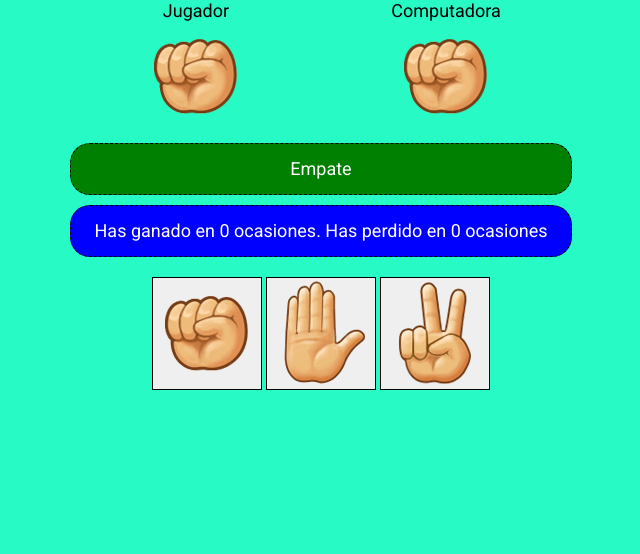
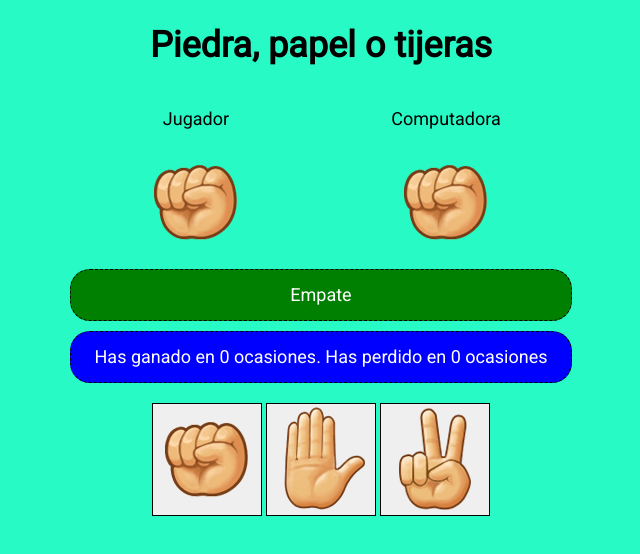
Before and after one commit to xduvax/juego-ppt, a plain HTML site: page index.html in a window 1280 px wide. Shown: the whole page, without its empty margins (319-959 px from the left). Drawn offline with Linux system fonts and the light colour scheme.

Commit message:
titulo agregado

```diff
--- a/estilos.css
+++ b/estilos.css
@@ -1,16 +1,19 @@
 @import url('https://fonts.googleapis.com/css?family=Roboto&display=swap');
 
 *{
-	margin: 0px;
-	padding: 0px;
+	padding: 0;
 	border: none;
 }
 body{
+	margin: 0;
 	text-align: center;
 	color: #FFF;
 	font-size: 18px;
 	background-color: #28FAC6;
 	font-family: 'Roboto', sans-serif;
+}
+body > h1 {
+	color: #000;
 }
 section > button{
 	border: 1px solid #000;
--- a/index.html
+++ b/index.html
@@ -7,6 +7,8 @@
 	<script type="text/javascript" src="app.js"></script>
 </head>
 <body>
+
+	<h1>Piedra, papel o tijeras</h1>
 
 	<section id="zona_result">
 		<div class="caption">
```
